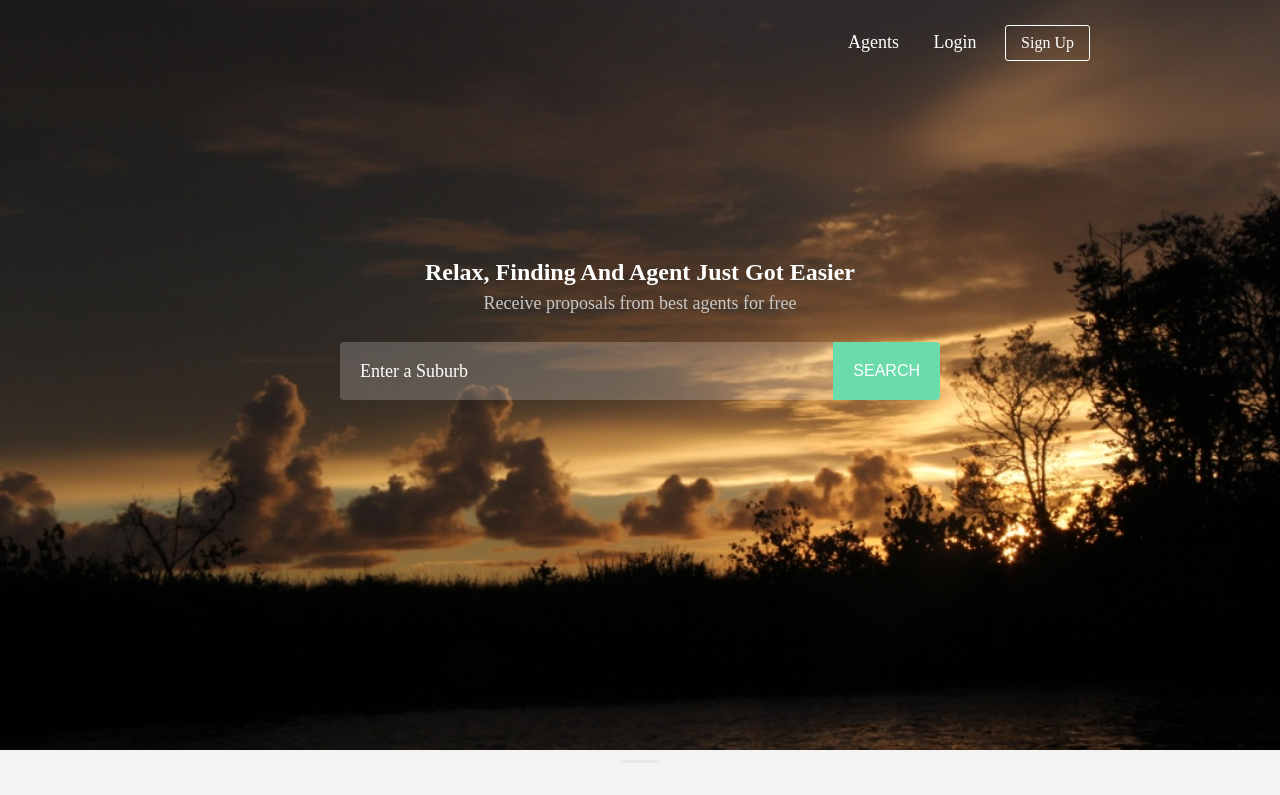
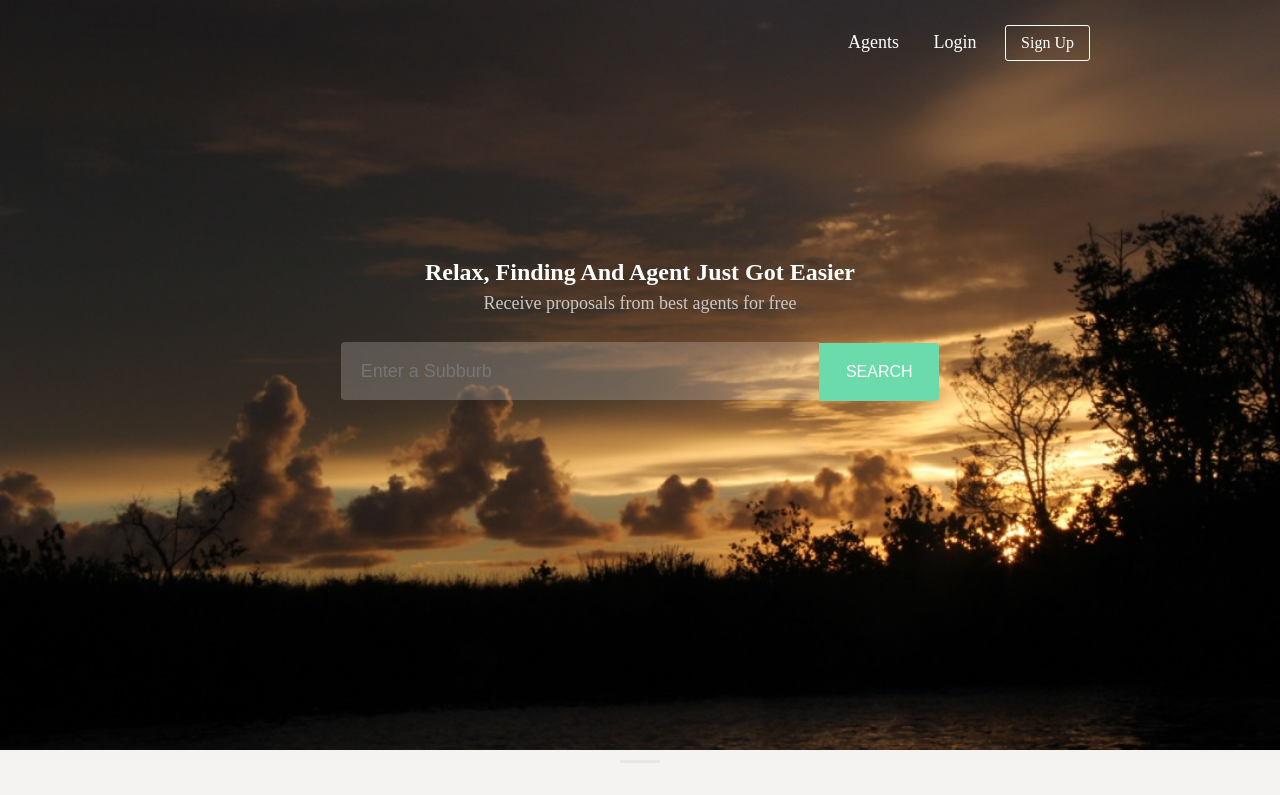
Before and after one commit to verazeng/WebTraining, a plain HTML site: page index.html in a window 1280 px wide. Shown: the top 795 px of the page. Drawn offline with Linux system fonts and the light colour scheme.

Commit message:
replace to input tag

```diff
--- a/index.html
+++ b/index.html
@@ -20,7 +20,7 @@
 			<p class="search-description" id="main-des">Relax, Finding And Agent Just Got Easier</p>
 			<p class="search-description" id="sub-des">Receive proposals from best agents for free</p>
 			<div class="search-feild">
-				<p class="search-placeHolder">Enter a Suburb</p>
+				<input type="text" class="input-text" id="input-first" placeHolder="Enter a Subburb"/>
 				<button class="search-button">SEARCH</button>
 			</div>
 		</div>
--- a/sass/style.scss
+++ b/sass/style.scss
@@ -84,29 +84,30 @@ body {
 }
 
 .search-feild {
-	background-color: rgba(255,255,255,.2);
 	display: inline-block;
 	width: 600px;
-	color: white;
-	border-radius: 4px;
 }
 
-.search-placeHolder {
-	float: left;
+.input-text {
+	background-color: rgba(255,255,255,.2);
 	font-size: 18px;
-	padding: 15px 20px;
-	height: 28px;
-	line-height: 28px;
+	height: 56px;
+	border-width: 0;
+	border-radius: 4px 0 0 4px;
+	width: 76%;
+	padding-left: 20px;
+	color: white;
 }
 
 .search-button {
-	float: right;
 	background: #6bdbab;
 	border-radius: 0 4px 4px 0;
 	border: none;
 	padding: 20px 20px;
 	color: white;
 	font-size: 16px;
+	width: 20%;
+	margin-left: -2px;
 }
 
 .seperator {
```
Also changed, not shown: stylesheets/style.css.
